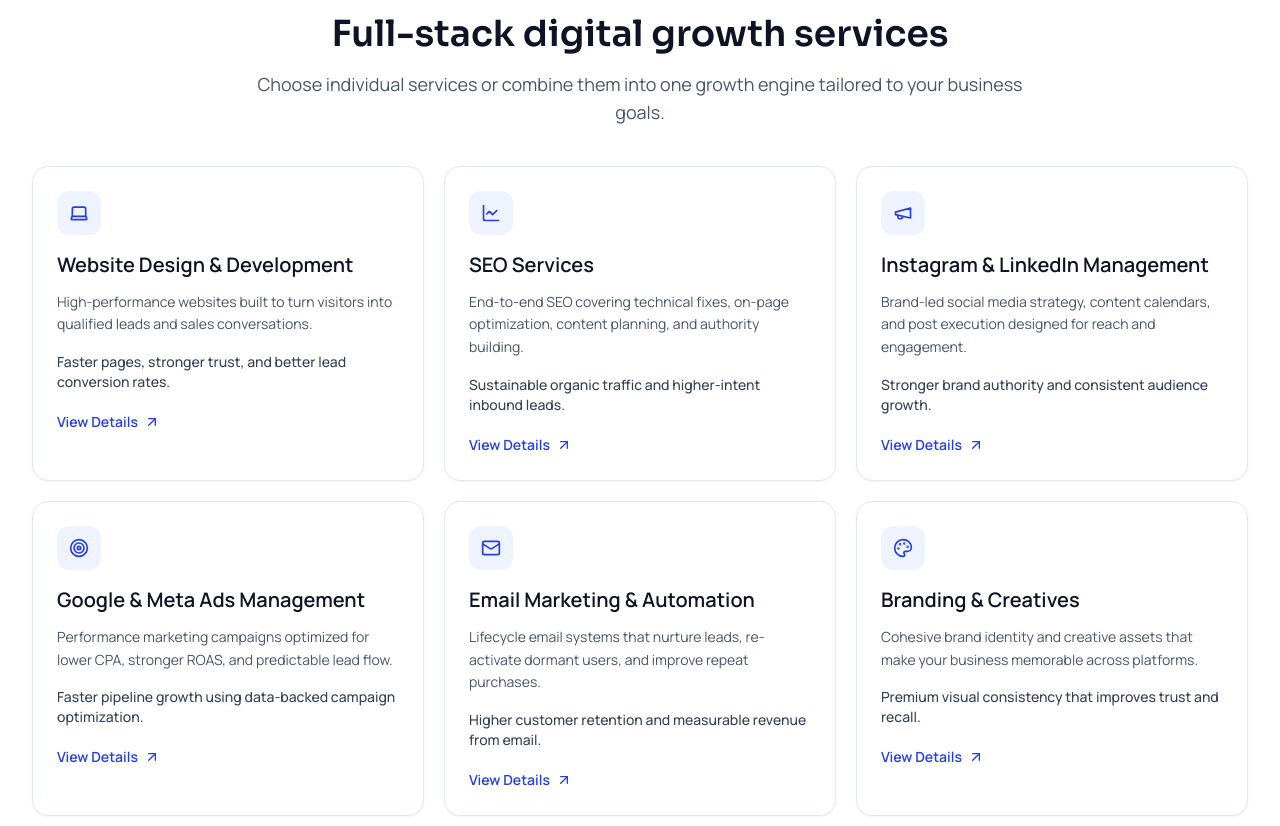
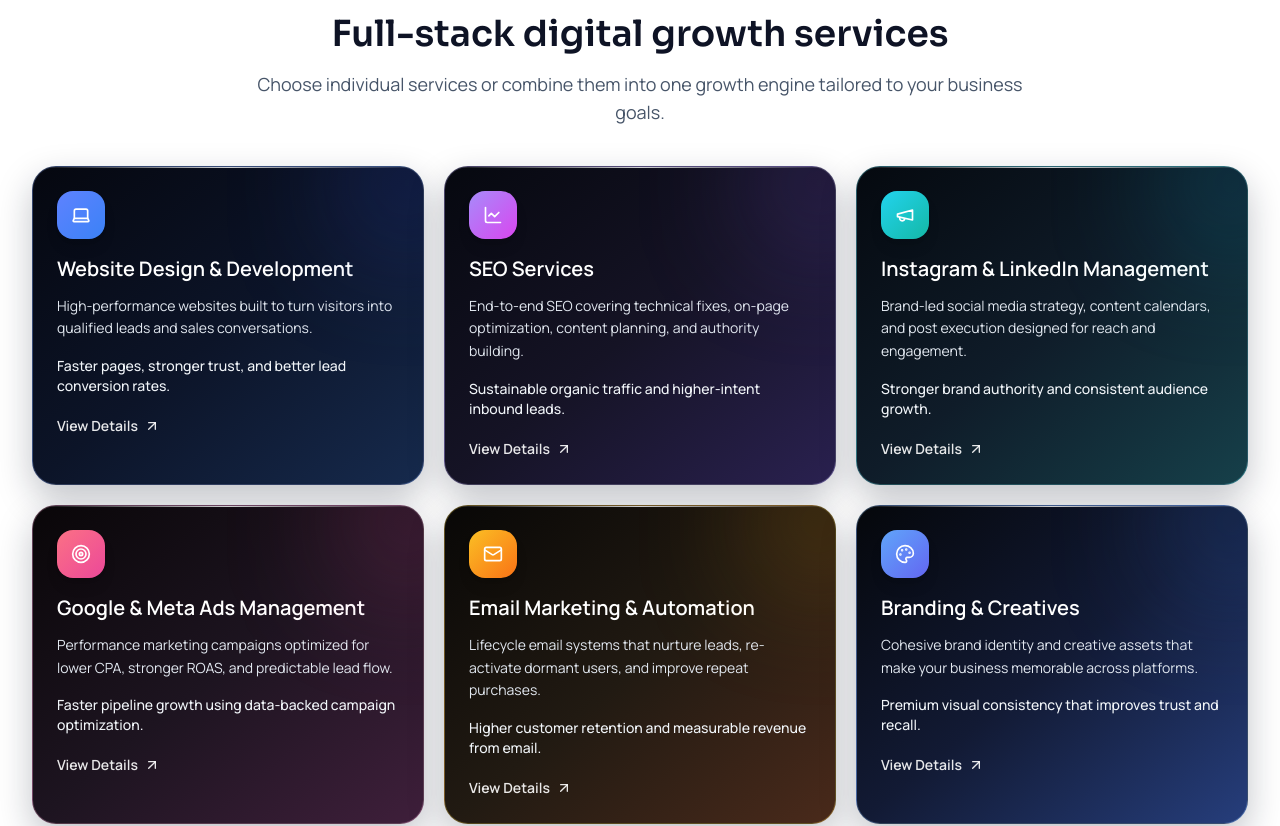
Before and after one commit to mayank779/growthaura-digital-studio, a Next.js app: page / in a window 1280 px wide. Shown: the part 1588-2414 px from the top of the page. Built offline with nearby package versions, Linux system fonts and the light colour scheme.

Commit message:
Restyle services cards with premium dark gradient themes

```diff
--- a/app/page.tsx
+++ b/app/page.tsx
@@ -171,8 +171,8 @@ export default function HomePage() {
             align="center"
           />
           <div className="grid gap-5 md:grid-cols-2 xl:grid-cols-3">
-            {services.map((service) => (
-              <ServiceCard key={service.slug} service={service} />
+            {services.map((service, index) => (
+              <ServiceCard key={service.slug} service={service} index={index} />
             ))}
           </div>
         </Container>
--- a/components/ServiceCard.tsx
+++ b/components/ServiceCard.tsx
@@ -2,23 +2,75 @@ import Link from "next/link";
 import { ArrowUpRight } from "lucide-react";
 import { Service } from "@/lib/types";
 import { IconResolver } from "@/components/IconResolver";
+import { cn } from "@/lib/utils";
 
 type ServiceCardProps = {
   service: Service;
+  index?: number;
 };
 
-export function ServiceCard({ service }: ServiceCardProps) {
+const gradientThemes = [
+  {
+    card: "from-[#05070f] via-[#0c1428] to-[#162a4d]",
+    icon: "from-brand-400 to-blue-500",
+    border: "border-brand-300/30",
+    glow: "bg-brand-500/35"
+  },
+  {
+    card: "from-[#06080f] via-[#151325] to-[#2a2150]",
+    icon: "from-violet-400 to-fuchsia-500",
+    border: "border-violet-300/30",
+    glow: "bg-violet-500/35"
+  },
+  {
+    card: "from-[#05090f] via-[#0f1c29] to-[#16404a]",
+    icon: "from-cyan-400 to-teal-500",
+    border: "border-cyan-300/30",
+    glow: "bg-cyan-500/35"
+  },
+  {
+    card: "from-[#090608] via-[#1d1420] to-[#3f1f3b]",
+    icon: "from-rose-400 to-pink-500",
+    border: "border-pink-300/30",
+    glow: "bg-pink-500/35"
+  },
+  {
+    card: "from-[#080706] via-[#211a12] to-[#4a2a1b]",
+    icon: "from-amber-400 to-orange-500",
+    border: "border-amber-300/30",
+    glow: "bg-amber-500/35"
+  },
+  {
+    card: "from-[#05070b] via-[#121a34] to-[#263e7c]",
+    icon: "from-blue-400 to-indigo-500",
+    border: "border-blue-300/30",
+    glow: "bg-blue-500/35"
+  }
+];
+
+export function ServiceCard({ service, index = 0 }: ServiceCardProps) {
+  const theme = gradientThemes[index % gradientThemes.length];
+
   return (
-    <article className="group rounded-2xl border border-slate-200 bg-white p-6 shadow-sm transition hover:-translate-y-1 hover:border-brand-300 hover:shadow-soft">
-      <span className="inline-flex h-11 w-11 items-center justify-center rounded-xl bg-brand-50 text-brand-600">
-        <IconResolver name={service.icon} className="h-5 w-5" />
+    <article
+      className={cn(
+        "group relative overflow-hidden rounded-3xl border bg-gradient-to-br p-6 text-white shadow-[0_14px_35px_rgba(15,23,42,0.25)] transition duration-300 hover:-translate-y-1 hover:shadow-[0_22px_45px_rgba(8,15,30,0.45)]",
+        theme.card,
+        theme.border
+      )}
+    >
+      <div className={cn("pointer-events-none absolute -right-10 -top-10 h-28 w-28 rounded-full blur-3xl", theme.glow)} />
+      <div className="absolute inset-x-0 top-0 h-px bg-gradient-to-r from-white/0 via-white/80 to-white/0" />
+
+      <span className={cn("inline-flex h-12 w-12 items-center justify-center rounded-2xl bg-gradient-to-br shadow-lg", theme.icon)}>
+        <IconResolver name={service.icon} className="h-5 w-5 text-white" />
       </span>
-      <h3 className="mt-4 text-xl font-semibold text-ink-900">{service.title}</h3>
-      <p className="mt-3 text-sm leading-relaxed text-slate-600">{service.shortDescription}</p>
-      <p className="mt-4 text-sm font-medium text-slate-700">{service.outcome}</p>
+      <h3 className="mt-4 text-xl font-semibold text-white">{service.title}</h3>
+      <p className="mt-3 text-sm leading-relaxed text-slate-200">{service.shortDescription}</p>
+      <p className="mt-4 text-sm font-medium text-slate-100">{service.outcome}</p>
       <Link
         href={`/services#${service.slug}`}
-        className="mt-5 inline-flex items-center gap-1.5 text-sm font-semibold text-brand-600 transition group-hover:text-brand-700"
+        className="mt-5 inline-flex items-center gap-1.5 text-sm font-semibold text-white/90 transition group-hover:text-white"
       >
         View Details <ArrowUpRight size={16} />
       </Link>
```
